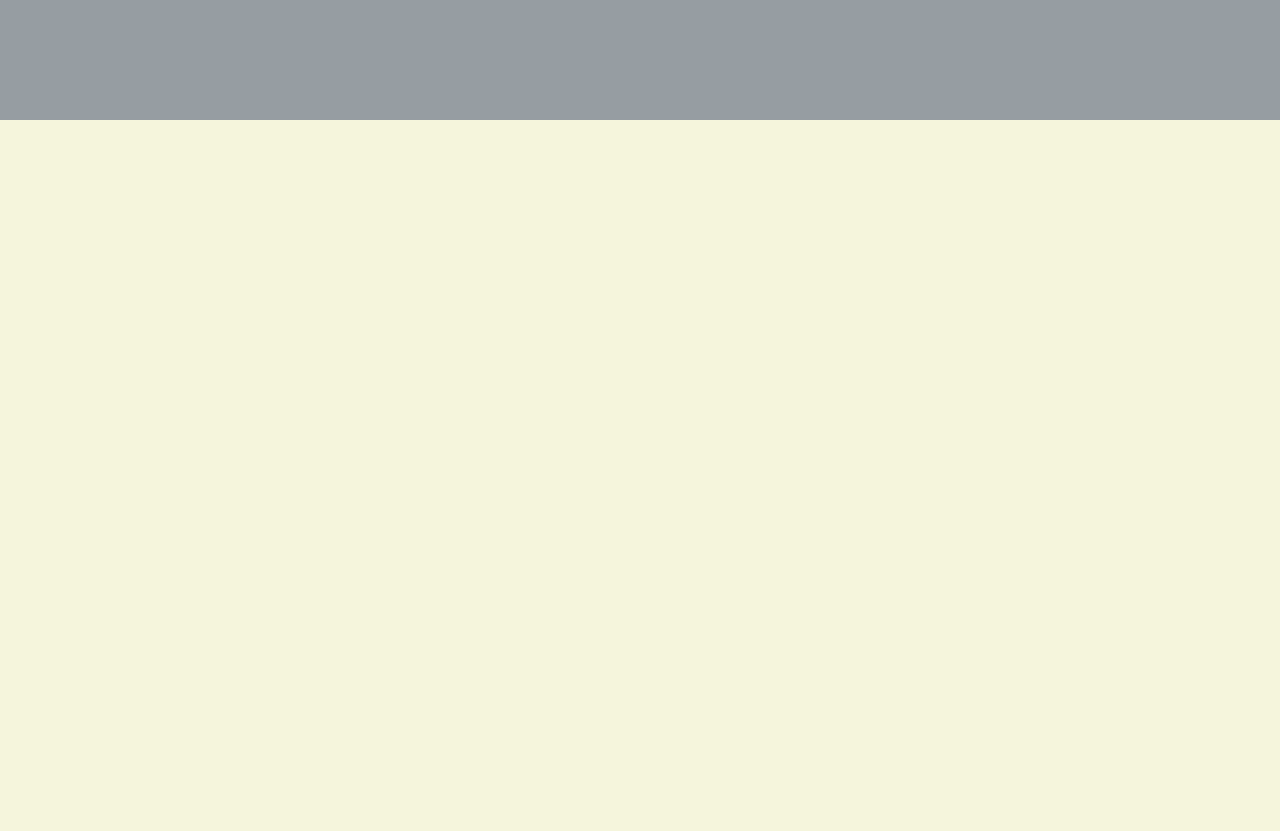
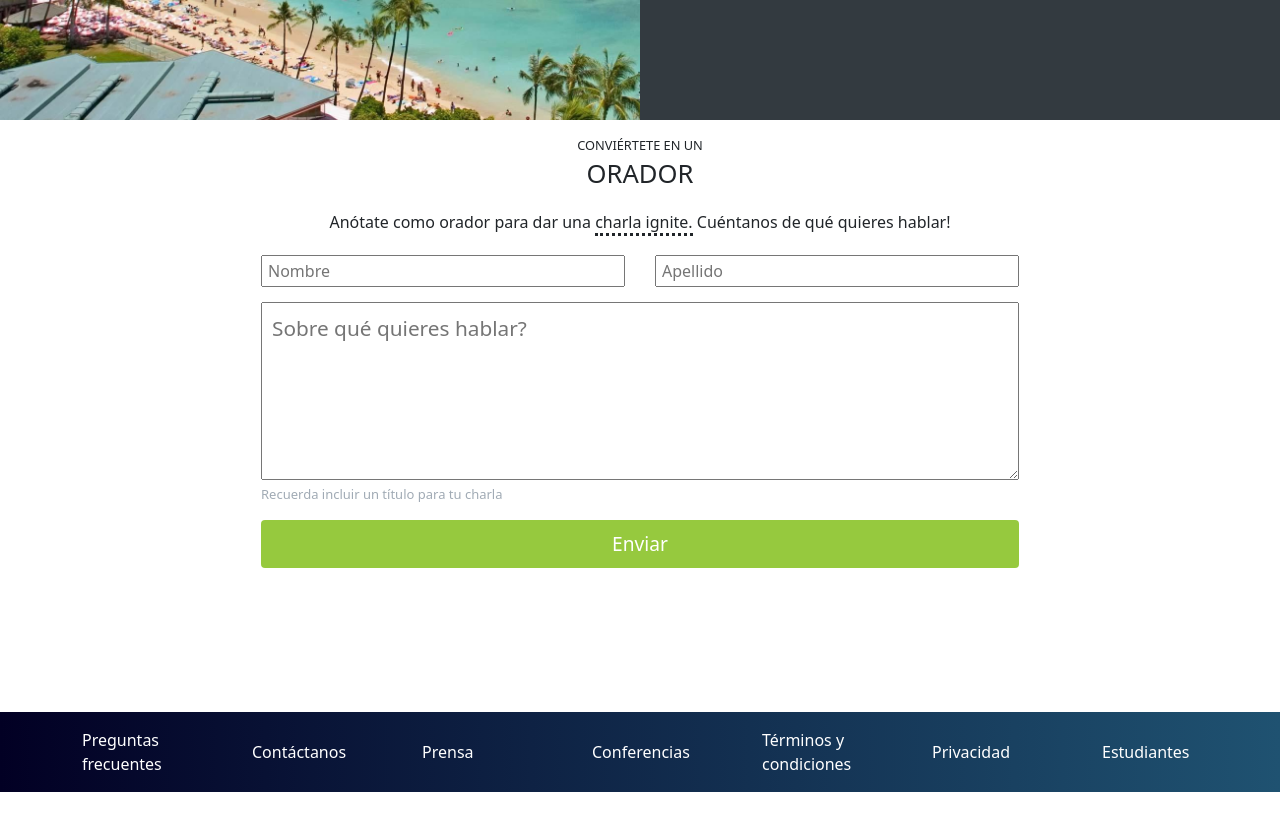
Before and after one commit to jmgomez89/TP_Integrador1, a plain HTML site: page index.html in a window 1280 px wide. Shown: the part 2280-3111 px from the top of the page. After the commit the page ends 3072 px from the top, so only its background shows below. Drawn offline with nearby package versions, Linux system fonts and the light colour scheme.

Commit message:
sin responsive

```diff
--- a/css/estilos.css
+++ b/css/estilos.css
@@ -50,7 +50,6 @@
 .first-section {
     height: 100vh;
     width: 100%;
-    background-image: url(/img/ba1.jpg);
     background-position: center;
     background-size: cover;
     display: flex;
@@ -98,26 +97,116 @@
     text-align: center;
     font-size: 0.8em;
     font-weight: 500;
-    height: 2.2em;
-    width: 6.6em;
+    height: 1.8em;
+    width: 6em;
     text-align: center;
+    padding: 2px;
 }
 
 .third-section {
     height: 80vh;
     width: 100%;
-    background-color: #969da2;
+    display: flex;
 }
 
 .fondo1 {
-    background-image: url(/img/honolulu.jpg);
-    background-position: center;
     background-size: cover;
-    height: 25em;
+    height: 80vh;
+    width: 50%;
+}
+
+.fondo2 {
+    background-color: #333a40;
+    height: 80vh;
+    width: 50%;
+    color: white;
+    padding: 10px;
+    font-size: 16px;
 }
 
 .fourth-section {
-    height: 100vh;
+    margin-top: 1em;
+    height: 70vh;
     width: 100%;
-    background-color: beige;
 }
+
+.fourth-section p:nth-of-type(2) {
+    text-align: center;
+}
+
+.fourth-section p:nth-of-type(2) span {
+    border-bottom: dotted;
+}
+
+form {
+    margin: auto;
+    width: 60%;
+    padding: 5px;
+}
+form textarea {
+    display: block;
+    margin-top: 15px;
+    margin-bottom: 5px;
+    width: 100%;
+    padding: 10px;
+    font-size: 1.3em;
+}
+
+form input {
+    width: 48%;
+    height: 2em;
+    padding: 5px;
+}
+
+form input:nth-of-type(2){
+    margin-left: 26px;
+}
+
+form p {
+    font-size: small;
+    color: #a1abb5;
+}
+
+form button {
+    width: 100%;
+    height: 2.5em;
+    background-color: #96c93e;
+    color: white;
+    border: none;
+    border-radius: 4px;
+    font-size: 1.2em;
+}
+
+form button:hover {
+    color: black;
+    background-color: darkgreen;
+}
+
+footer {
+    margin-top: 1em;
+    background-color: #353a40;
+    display: flex;
+    height: 5em;
+    background: rgb(2,0,36);
+    background: linear-gradient(90deg, rgba(2,0,36,1) 0%, rgba(31,82,113,1) 100%, rgba(0,212,255,1) 100%);
+}
+
+.footer-link {
+    display: block;
+    text-decoration: none;
+    width: 6em;
+    color: white;
+}
+
+.footer-link:hover {
+    color: #969da2;
+}
+
+.container {
+    display: flex;
+    justify-content: space-between;
+    align-items: center;
+    margin: auto;
+    width: 100%;
+
+}
--- a/index.html
+++ b/index.html
@@ -4,8 +4,8 @@
     <meta charset="UTF-8">
     <meta http-equiv="X-UA-Compatible" content="IE=edge">
     <meta name="viewport" content="width=device-width, initial-scale=1.0">
+    <link href="https://cdn.jsdelivr.net/npm/bootstrap@5.1.3/dist/css/bootstrap.min.css" rel="stylesheet" integrity="sha384-1BmE4kWBq78iYhFldvKuhfTAU6auU8tT94WrHftjDbrCEXSU1oBoqyl2QvZ6jIW3" crossorigin="anonymous">
     <link rel="stylesheet" href="/css/estilos.css">
-    <link href="https://cdn.jsdelivr.net/npm/bootstrap@5.1.3/dist/css/bootstrap.min.css" rel="stylesheet" integrity="sha384-1BmE4kWBq78iYhFldvKuhfTAU6auU8tT94WrHftjDbrCEXSU1oBoqyl2QvZ6jIW3" crossorigin="anonymous">
     <title>TP Práctico Integrador</title>
 </head>
 <body>
@@ -44,7 +44,7 @@
     </header>
 
     <main>
-        <section class="first-section">
+        <section class="first-section" style="background-image: url(/img/ba1.jpg);">
             <div class="row">
                 <div class="col-6"></div>
 
@@ -113,20 +113,42 @@
         </section>
 
         <section class="third-section">
-            <div class="container">
-                <div class="row">
-                  <div class="col">
-                    <div class="fondo1"></div>
-                  </div>
-                  <div class="col">
 
-                  </div>
-                </div>
+            <div class="fondo1" style="background-image: url(/img/honolulu.jpg);">
+            </div>
+            <div class="fondo2">
+                <h3>Bs As - Octubre</h3>
+                <p>Buenos Aires es la provincia y localidad más grande del estado de Argentina, en los Estados Unidos. Honolulu es la más sureña de entre las principales ciudades estadounidenses. Aunque el nombre de Honolulu se refiere al área urbana en la costa sureste de la isla de Oahu, la ciudad y el condado de Honolulu han formado una ciudad-condado consolidada que cubre toda la ciudad (aproximadamente 600 km² de superficie).</p>
+                <button type="button" class="btn btn-outline-light .text-nowrap">Conocé más</button>
+            </div>
+
         </section>
 
         <section class="fourth-section">
+            <p class="first-p">CONVIÉRTETE EN UN <span>ORADOR</span></p>
+            <p>Anótate como orador para dar una <span>charla ignite.</span> Cuéntanos de qué quieres hablar!</p>
+
+            <form action="">
+                <input type="text" name="nombre" placeholder="Nombre">
+                <input type="text" name="apellido" placeholder="Apellido">
+                <textarea name="tema" id="tema" cols="30" rows="5" placeholder="Sobre qué quieres hablar?"></textarea>
+                <p>Recuerda incluir un título para tu charla</p>
+                <button type="submit">Enviar</button>
+            </form>
 
         </section>
+
+        <footer>
+            <div class="container">
+                <a href="" class="footer-link">Preguntas frecuentes</a>
+                <a href="" class="footer-link">Contáctanos</a>
+                <a href="" class="footer-link">Prensa</a>
+                <a href="" class="footer-link">Conferencias</a>
+                <a href="" class="footer-link">Términos y condiciones</a>
+                <a href="" class="footer-link">Privacidad</a>
+                <a href="" class="footer-link">Estudiantes</a>
+            </div>
+        </footer>
     </main>
 
 
```
